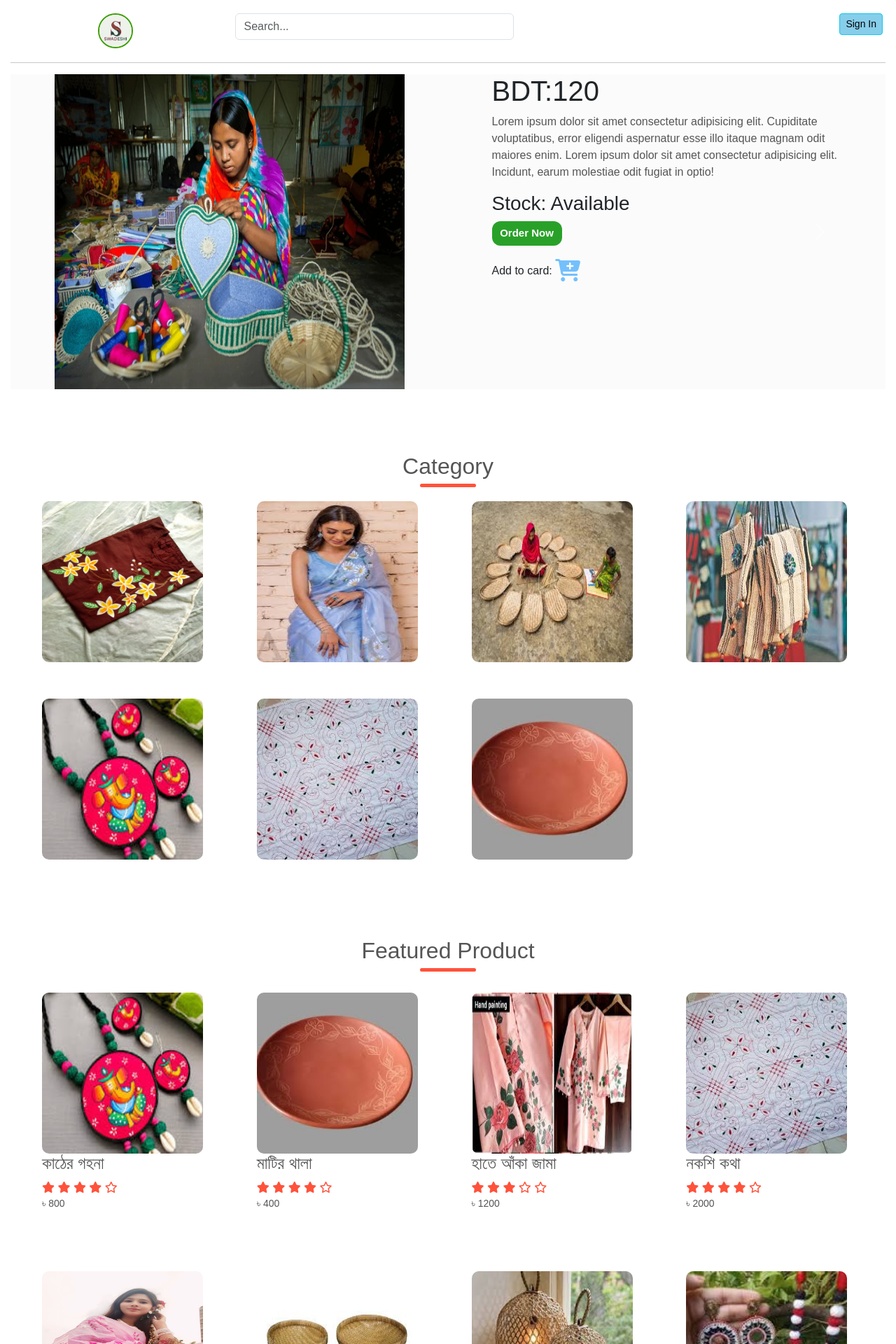
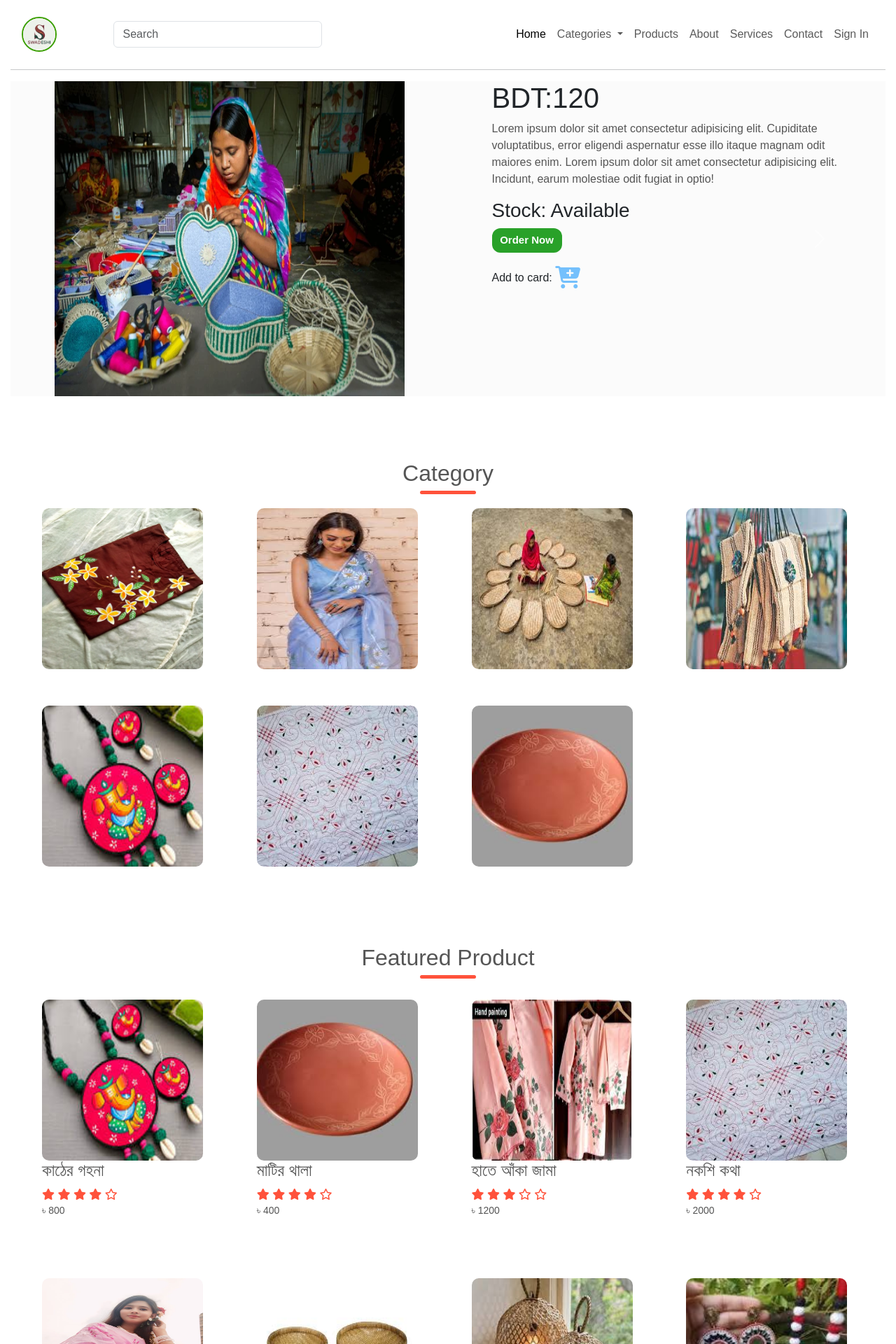
Before and after one commit to tasfia024/swadeshi, a PHP site: page /index.php in a window 1280 px wide. Shown: the top 1920 px of the page at 70% size. Run offline with PHP 8.4, Linux system fonts and the light colour scheme.

Commit message:
menus and dropdown added

```diff
--- /dev/null
+++ b/asset/css/custom.css
@@ -0,0 +1,16 @@
+/* Flex container for the custom list */
+.custom-list {
+    display: flex;
+    justify-content: flex-end;
+    /* Align items to the right */
+    padding: 0;
+    margin: 0;
+    list-style-type: none;
+    /* Remove list bullets */
+}
+
+/* Each list item will take only the needed space */
+.custom-list li {
+    margin-left: 20px;
+    /* Add space between items */
+}
--- a/asset/css/style.css
+++ b/asset/css/style.css
@@ -19,6 +19,16 @@ body {
     background-color: rgb(255, 255, 255);
     margin-bottom: 5px;
 
+}
+
+.nav-item:hover {
+    background-color: #f8f9fa;
+    /* Light background on hover */
+    border-radius: 4px;
+}
+
+.nav-link {
+    transition: background-color 0.3s ease;
 }
 
 .logo-container {
@@ -470,21 +480,3 @@ input:focus {
     }
 
 }
-
-
-/* Flex container for the custom list */
-.custom-list {
-    display: flex;
-    justify-content: flex-end;
-    /* Align items to the right */
-    padding: 0;
-    margin: 0;
-    list-style-type: none;
-    /* Remove list bullets */
-}
-
-/* Each list item will take only the needed space */
-.custom-list li {
-    margin-left: 20px;
-    /* Add space between items */
-}
--- a/layout/footer.php
+++ b/layout/footer.php
@@ -57,30 +57,15 @@
         </section>
     </footer>
 
-    <!--JS for toggle menu starts-->
-
-    <script>
-        var MenuIteams = document.getElementById("MenuIteams");
-        MenuIteams.style.maxHeight = "0px";
-
-        function menutoggle() {
-            if (MenuIteams.style.maxHeight == "0px") {
-                MenuIteams.style.maxHeight = "200px"
-            }
-            else {
-                MenuIteams.style.maxHeight = "0px"
-            }
-
-        }
-    </script>
-
-    <script src="asset/bootstrap/bootstrap-5.3.3-dist/js/bootstrap.min.js"></script>
+    <!-- <script src="asset/bootstrap/bootstrap-5.3.3-dist/js/bootstrap.min.js"></script> -->
+    <script src="https://cdn.jsdelivr.net/npm/@popperjs/core@2.11.6/dist/umd/popper.min.js"></script>
+    <script src="asset/bootstrap/bootstrap-5.3.3-dist/js/bootstrap.bundle.min.js"></script>
 
     <!--JS for product Gellery start-->
     <script>
         var ProductImg = document.getElementById("ProductImg");
         var SmallImg = document.getElementsByClassName("small-img");
-
+        if (SmallImg.length) {
             SmallImg[0].onclick = function()
             {
                 ProductImg.src = SmallImg[0].src;
@@ -97,6 +82,7 @@
             {
                 ProductImg.src = SmallImg[3].src;
             }
+        }
     </script>
 </body>
 
--- a/layout/header.php
+++ b/layout/header.php
@@ -19,7 +19,8 @@
     <link rel="stylesheet" href="asset/bootstrap/bootstrap-5.3.3-dist/css/bootstrap.min.css" />
     <!-- link for css file -->
     <link rel="stylesheet" href="asset/css/style.css" />
-    <link rel="stylesheet" href="asset/css/style2.css" />
+    <link rel="stylesheet" href="asset/css/footer.css" />
+    <link rel="stylesheet" href="asset/css/custom.css" />
     <!-- link font-awesome for all icons -->
     <link rel="stylesheet" href="https://cdnjs.cloudflare.com/ajax/libs/font-awesome/6.7.2/css/all.min.css"
         integrity="sha512-Evv84Mr4kqVGRNSgIGL/F/aIDqQb7xQ2vcrdIwxfjThSH8CSR7PBEakCr51Ck+w+/U6swU2Im1vVX0SVk9ABhg=="
@@ -33,52 +34,81 @@
 <body>
     <!-- nav Bar -->
     <header>
-        <nav class="navbar">
-            <div class="col-md-12">
-                <div class="row">
-                    <div class="col-md-3">
+        <nav class="navbar navbar-expand-lg navbar-light bg-ligh">
+            <div class="container-fluid">
+            <!-- Brand -->
+            <a class="navbar-brand" href="index.php">
                 <div class="logo-container">
-                            <a href="index.php"><img class="logo" src="asset/img/logo.jpg"></a>
+                    <img class="logo" src="asset/img/logo.jpg">
                 </div>
+            </a>
+
+            <button class="navbar-toggler" type="button" data-bs-toggle="collapse" data-bs-target="#navbarNav" aria-controls="navbarNav" aria-expanded="false" aria-label="Toggle navigation">
+                <span class="navbar-toggler-icon"></span>
+            </button>
+
+            <div class="collapse navbar-collapse justify-content-center" id="navbarNav">
+                <form class="d-flex" style="width: 70% !important;">
+                <input class="form-control me-2" type="search" placeholder="Search" aria-label="Search">
+                </form>
             </div>
-                    <div class="col-md-4">
-                        <div class="search-container">
-                            <input class="form-control" type="text" placeholder="Search...">
-                        </div>
-                    </div>
-                    <div class="col-md-5">
-                        <ul class="custom-list">
+
+            <!-- Navbar links -->
+            <div class="collapse navbar-collapse" id="navbarNav">
+                <ul class="navbar-nav ms-auto">
+                <li class="nav-item">
+                    <a class="nav-link active" aria-current="page" href="#">Home</a>
+                </li>
+                <li class="nav-item dropdown">
+                    <a class="nav-link dropdown-toggle" href="#" id="navbarDropdown" role="button" data-bs-toggle="dropdown" aria-expanded="false">
+                    Categories
+                    </a>
+                    <ul class="dropdown-menu" aria-labelledby="navbarDropdown">
+                        <li><a class="dropdown-item" href="#">Category 1</a></li>
+                        <li><a class="dropdown-item" href="#">Category 2</a></li>
+                        <li><a class="dropdown-item" href="#">Category 3</a></li>
+                        <li><hr class="dropdown-divider"></li>
+                        <li><a class="dropdown-item" href="#">All Categories</a></li>
+                    </ul>
+                </li>
+                <li class="nav-item">
+                    <a class="nav-link" href="#">Products</a>
+                </li>
+                <li class="nav-item">
+                    <a class="nav-link" href="#">About</a>
+                </li>
+                <li class="nav-item">
+                    <a class="nav-link" href="#">Services</a>
+                </li>
+                <li class="nav-item">
+                    <a class="nav-link" href="#">Contact</a>
+                </li>
+
                     <?php
                         $isLogin = Session::get("login");
                         if (isset($isLogin) && $isLogin) {
                     ?>
 
-                            <li>
-                                <a class="btn btn-primary btn-sm" href="backend/index.php">
-                                    Dashboard
+                    <li class="nav-item dropdown">
+                        <a class="nav-link dropdown-toggle" href="#" id="navbarDropdown" role="button" data-bs-toggle="dropdown" aria-expanded="false">
+                            <img class="profilePic" src="asset/img/profilePic.webp" alt="Avatar">
                         </a>
-                            </li>
-                            <li>
-                                <a href="?action=logout" class="btn btn-warning btn-sm" id="button-2">Sign Out</a>
-                            </li>
-                            <li>
-                                <img class="profilePic" src="asset/img/profilePic.webp" alt="Profile Picture">
+                        <ul class="dropdown-menu" aria-labelledby="navbarDropdown">
+                            <li><a class="dropdown-item" href="#">Profile</a></li>
+                            <li><a class="dropdown-item" href="backend/index.php">Dashboard</a></li>
+                            <li><a class="dropdown-item" href="?action=logout">Sign Out</a></li>
+                        </ul>
                     </li>
 
-                        <?php
-                            } else {
-                        ?>
+                    <?php } else { ?>
                         <li>
-                                <a href="sign_in.php" class="btn btn-info btn-sm" id="button-2">Sign In</a>
+                            <a href="sign_in.php" class="nav-link btn btn-info">Sign In</a>
                         </li>
-                        <?php
-                            }
-                        ?>
+                    <?php } ?>
                 </ul>
-                    </div>
-
             </div>
             </div>
         </nav>
+
     </header>
     <hr />
```
Also changed, not shown: asset/css/signup.css (deleted, +0 -12 lines), asset/css/footer.css (renamed from asset/css/style2.css). Lines whose indentation alone changed are shown as unchanged.
